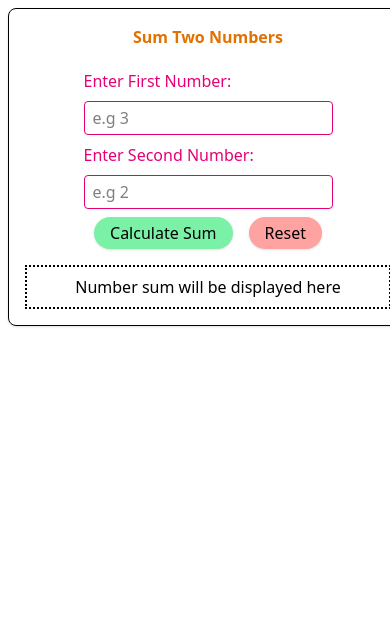
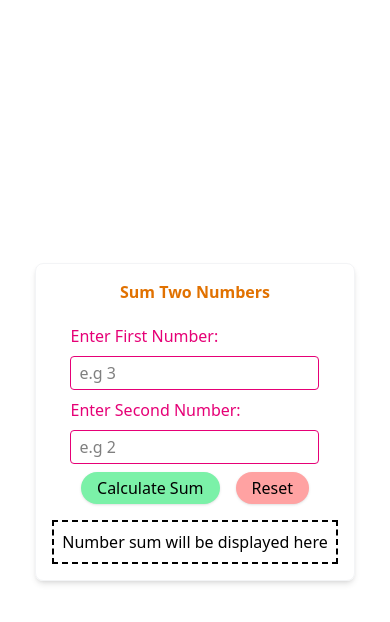
Before and after one commit to Honey-Sharma-git/error-handling, a Next.js app: page / in a window 390 px wide. Shown: the top 622 px of the page. Built offline with nearby package versions, Linux system fonts and the light colour scheme.

Commit message:
fix(UI): correct responsiveness across various devices.

```diff
--- a/src/app/components/addNumForm/AddNumForm.tsx
+++ b/src/app/components/addNumForm/AddNumForm.tsx
@@ -123,7 +123,7 @@ export function AddNumForm() {
   }, []);
 
   return (
-    <div className="m-2 border shadow rounded-lg flex flex-col gap-4 items-center justify-center p-4 w-100">
+    <article className="border border-gray-100 shadow-md rounded-lg flex flex-col gap-4 items-center justify-center p-4">
       <form>
         <fieldset>
           <legend className="w-full text-center font-bold text-amber-600 mb-5">
@@ -159,7 +159,7 @@ export function AddNumForm() {
               errorMessage={fieldErrors.secondNum}
             />
 
-            <div className="flex flex-row gap-4">
+            <div className="flex flex-row flex-wrap justify-center items-center gap-4">
               <button
                 onClick={calculateSum}
                 type="button"
@@ -180,9 +180,9 @@ export function AddNumForm() {
         </fieldset>
       </form>
 
-      <output className="border-2 border-dotted p-2 w-full text-center">
+      <output className="border-2 border-dashed p-2 w-full text-center">
         {sum ? sum : "Number sum will be displayed here"}
       </output>
-    </div>
+    </article>
   );
 }
--- a/src/app/page.tsx
+++ b/src/app/page.tsx
@@ -2,8 +2,8 @@ import { AddNumForm } from "./components/addNumForm/AddNumForm";
 
 export default function Home() {
   return (
-    <div>
+    <main className="p-2 min-h-dvh grid place-content-center">
       <AddNumForm />
-    </div>
+    </main>
   );
 }
```
